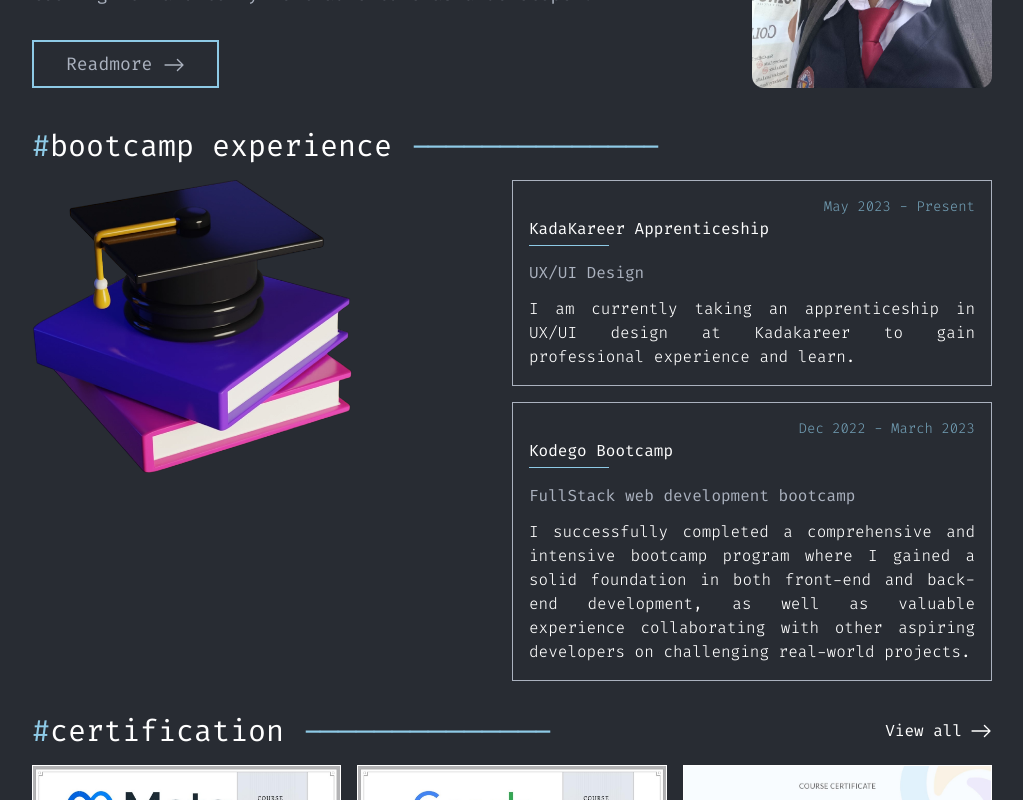
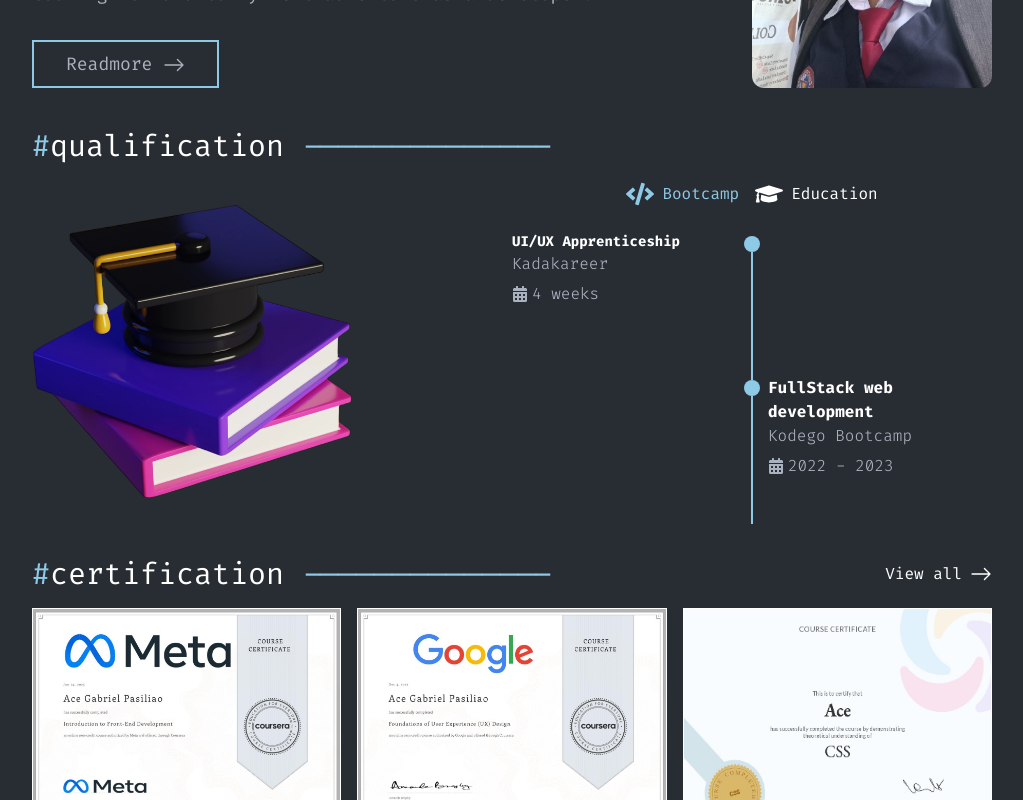
Before and after one commit to lugh-tuatha/portfolio-r1, a React (Vite) app: page / in a window 1280 px wide. Shown: the part 2000-2800 px from the top of the page, without its empty margins (128-1151 px from the left). Built offline with nearby package versions, Linux system fonts and the light colour scheme.

Commit message:
improve: qualification section

```diff
--- a/src/App.css
+++ b/src/App.css
@@ -3,6 +3,10 @@
 ----------------*/
 .content-width {
   @apply mt-8 w-11/12 xl:w-9/12 mx-auto;
+}
+
+.flex-center {
+  @apply flex justify-center items-center;
 }
 
 /*----------------
--- a/src/components/education/index.jsx
+++ b/src/components/education/index.jsx
@@ -1,33 +1,87 @@
-import React from 'react'
+import { React, useState } from 'react'
 
 import SectionHeader from '../section-header'
 
 import EducationContainer from '../../assets/img/education-hero.png'
 
+import * as Fa from "react-icons/fa";
+
 function Education() {
+
+  const [toggleState, setToggleState] = useState(1);
+
+  const toggleTab = (index) => {
+    setToggleState(index)
+  }
+
   return (
     <div className='mt-10 w-11/12 xl:w-9/12 mx-auto'>
-      <SectionHeader>bootcamp experience</SectionHeader>
+      <SectionHeader>qualification</SectionHeader>
 
-      <div className='mt-4 sm:flex justify-between'>
+      <div className='mt-4 flex flex-col items-center lg:flex-row justify-between'>
         <img src={EducationContainer} className='mb-8 sm:mb-0 lg:w-1/3 h-full' />
 
-        <div className='sm:w-1/2'>
-          <div className='border-1 border-gray p-4 '>
-            <p className='text-end text-primary text-sm font-thin opacity-70'>May 2023 - Present</p>
-            <h1>KadaKareer Apprenticeship</h1>
-            <div className='w-20 bg-primary h-0.2 mt-1'></div>
-            <p className='mt-4 text-gray'>UX/UI Design</p>
-            <p className='mt-3 text-justify font-thin'>I am currently taking an apprenticeship in UX/UI design at Kadakareer to gain professional experience and learn.</p>
+        <div className='sm:w-1/2 mt-4 lg:mt-0'>
+          <div>
+
+            <div className='flex-center gap-4 cursor-pointer'>
+              <div
+                className={toggleState === 1 ?  "text-primary flex-center gap-2" : "flex-center gap-2"}
+                onClick={() => toggleTab(1)}>
+                <Fa.FaCode size={28} />
+                Bootcamp
+              </div>
+              <div
+                className={toggleState === 2 ?  "text-primary flex-center gap-2" : "flex-center gap-2"}
+                onClick={() => toggleTab(2)}>
+                <Fa.FaGraduationCap size={28}/>
+                Education
+              </div>
+            </div>
+
+            <div className='mt-6'>
+
+              <div className='flex-center items-start'>
+                <div className={toggleState === 1 ? "active-content w-1/2 md:w-56" : "opacity-0 w-1/2 md:w-56"}>
+                  <div className="font-bold  text-sm">UI/UX Apprenticeship</div>
+                  <div className="font-thin text-gray ">Kadakareer</div>
+                  <div className="font-thin text-gray mt-1.5 flex items-center gap-1 "><Fa.FaCalendarAlt />4 weeks</div>
+                </div>
+
+                <div className='flex flex-col items-center mt-1 mx-2'>
+                  <div className="w-4 h-4 bg-primary rounded-full"></div>
+                  <div className=" w-0.5 bg-primary h-32"></div>
+                </div>
+
+                <div className={toggleState === 2 ? "active-content w-1/2 md:w-56" : " opacity-0 w-1/2 md:w-56"}>
+                  <div className=" font-bold ">BS in Computer Science</div>
+                  <div className="font-thin text-gray ">Far Eastern University</div>
+                  <div className="font-thin text-gray mt-1.5 flex items-center gap-1 "><Fa.FaCalendarAlt />2023 - Present</div>
+                </div>
+              </div>
+
+              <div className='flex-center items-start'>
+                <div className={toggleState === 2 ? "active-content -mt-1 w-1/2 md:w-56" : " opacity-0 -mt-1 w-1/2 md:w-56"}>
+                  <div className=" font-bold ">TVL - ICT (Senior High School)</div>
+                  <div className="font-thin text-gray ">AMA University</div>
+                  <div className="font-thin text-gray mt-1.5 flex items-center gap-1 "><Fa.FaCalendarAlt /> 2021 - 2023</div>
+                </div>
+
+                <div className='flex flex-col items-center mx-2'>
+                  <div className="w-4 h-4 bg-primary rounded-full"></div>
+                  <div className=" w-0.5 bg-primary h-32"></div>
+                </div>
+
+                <div className={toggleState === 1 ? "active-content -mt-1 w-1/2 md:w-56" : "opacity-0 -mt-1 w-1/2 md:w-56"}>
+                  <div className=" font-bold ">FullStack web development</div>
+                  <div className="font-thin text-gray ">Kodego Bootcamp</div>
+                  <div className="font-thin text-gray mt-1.5 flex items-center gap-1 "><Fa.FaCalendarAlt />2022 - 2023</div>
+                </div>
+              </div>
+
+            </div>
           </div>
 
-          <div className='border-1 border-gray p-4 mt-4'>
-            <p className='text-end text-primary text-sm font-thin opacity-70'>Dec 2022 - March 2023</p>
-            <h1>Kodego Bootcamp</h1>
-            <div className='w-20 bg-primary h-0.2 mt-1'></div>
-            <p className='mt-4 text-gray'>FullStack web development bootcamp</p>
-            <p className='mt-3 text-justify font-thin'>I successfully completed a comprehensive and intensive bootcamp program where I gained a solid foundation in both front-end and back-end development, as well as valuable experience collaborating with other aspiring developers on challenging real-world projects.</p>
-          </div>
         </div>
       </div>
     </div>
--- a/src/data/projects.jsx
+++ b/src/data/projects.jsx
@@ -4,12 +4,12 @@
 
 const projects = [
   {
-    languages: "HTML, CSS, JavaScript and Bootstrap",
-    title: "Acessignment",
-    desc: "Webpage full or resources for programers.",
-    live: "https://acessignment.vercel.app/",
-    repo: "https://github.com/lugh-tuatha/acessignment",
-    cover: AcessignmentThumb,
+    languages: "Mongo, Express, React, Node, Tailwind and Vite",
+    title: "Masked Emotion",
+    desc: "Private place where people can share their deepest feelings and thoughts anonymously.",
+    live: "https://masked-emotion.vercel.app/",
+    repo: "https://github.com/lugh-tuatha/MaskedEmotion",
+    cover: MaskedEmotion,
   },
   {
     languages: "React, CSS, Bootstrap and Vite",
@@ -20,12 +20,12 @@
     cover: NftAzrielThumb,
   },
   {
-    languages: "Mongo, Express, React, Node, Tailwind and Vite",
-    title: "Masked Emotion",
-    desc: "Private place where people can share their deepest feelings and thoughts anonymously.",
-    live: "https://masked-emotion.vercel.app/",
-    repo: "https://github.com/lugh-tuatha/MaskedEmotion",
-    cover: MaskedEmotion,
+    languages: "HTML, CSS, JavaScript and Bootstrap",
+    title: "Acessignment",
+    desc: "Webpage full or resources for programers.",
+    live: "https://acessignment.vercel.app/",
+    repo: "https://github.com/lugh-tuatha/acessignment",
+    cover: AcessignmentThumb,
   },
 ]
 
```
